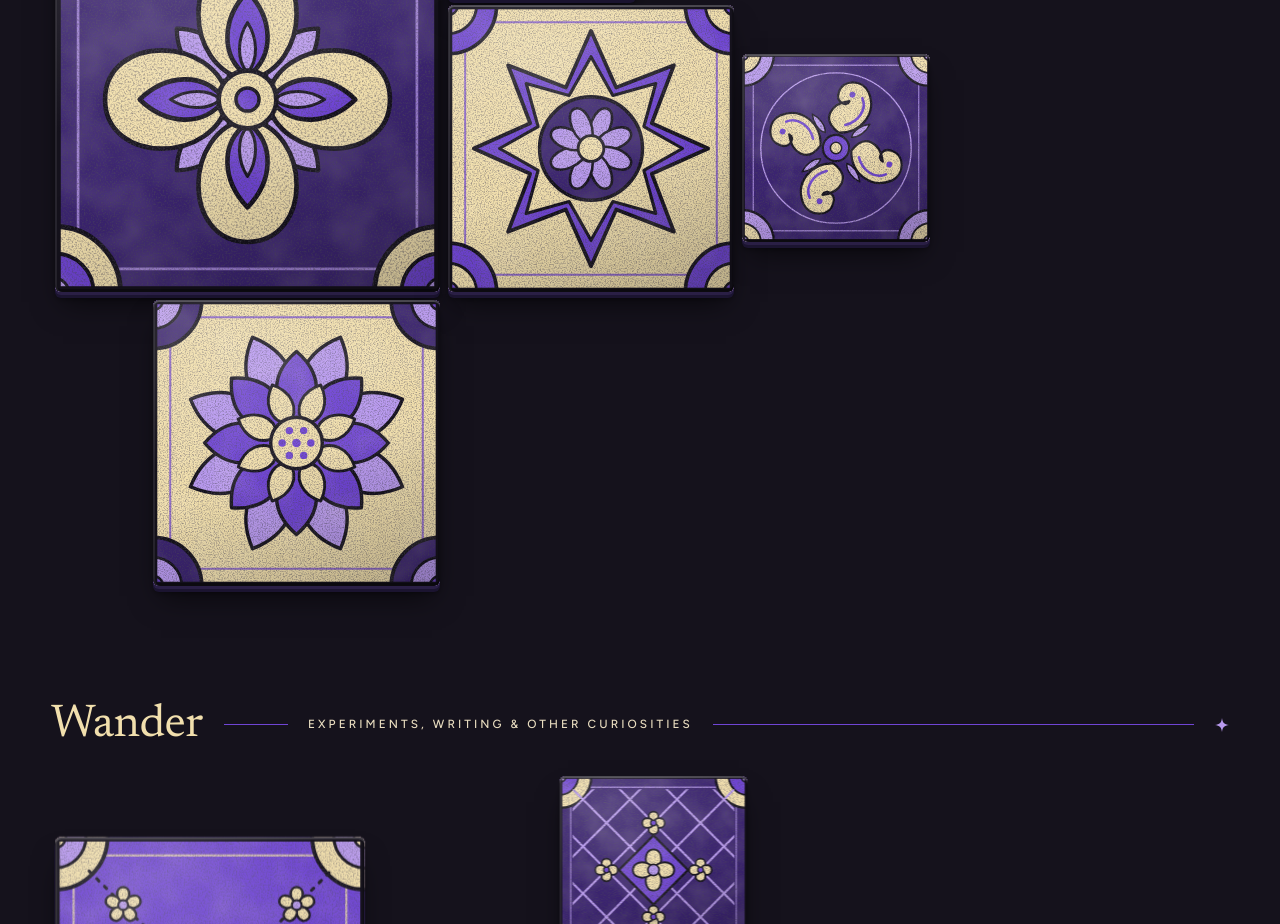
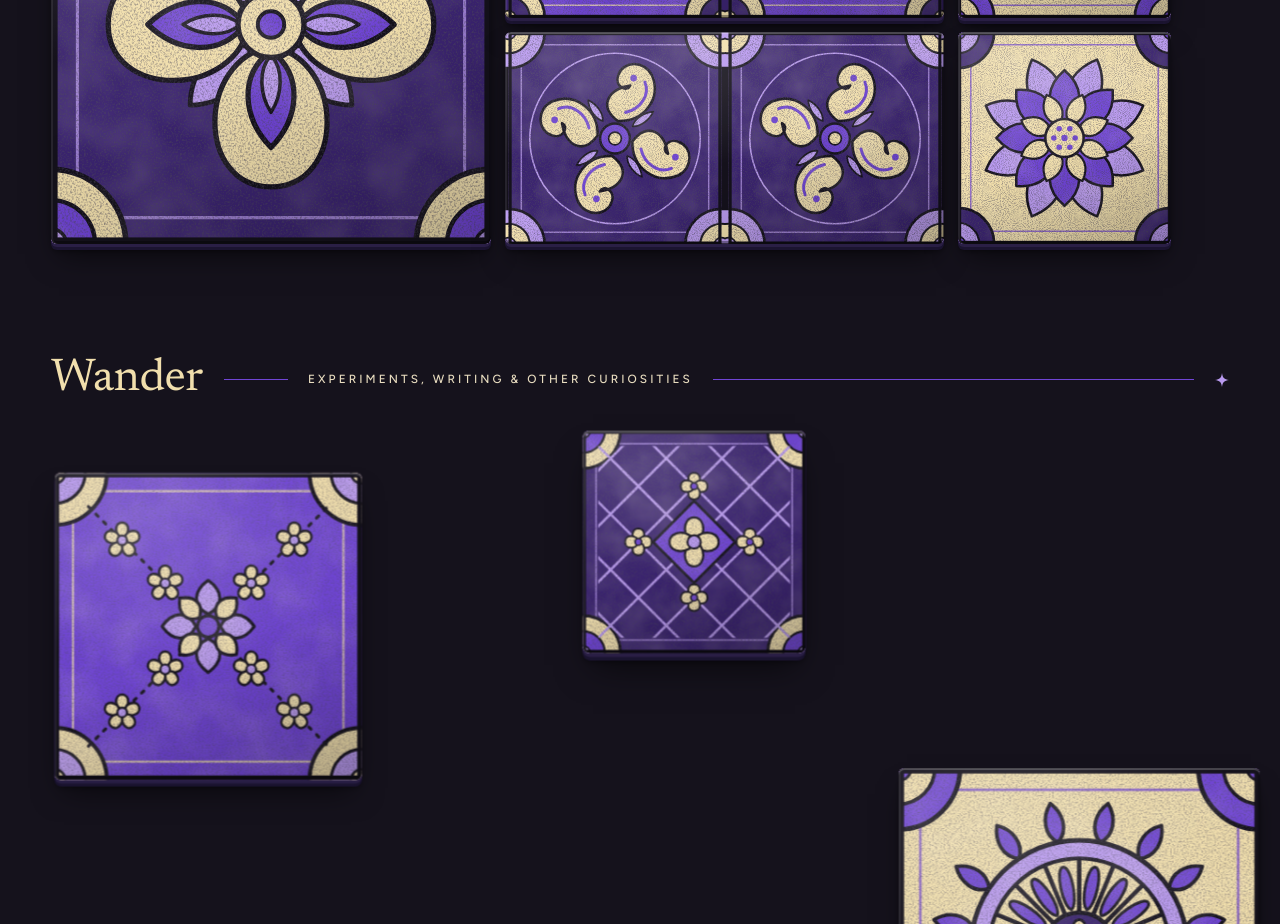
Before and after one commit to posthumanframes-hub/special-journey, a plain HTML site: page index.html in a window 1280 px wide. Shown: the part 628-1552 px from the top of the page. Drawn offline with Linux system fonts and the light colour scheme.

Commit message:
Lay out Work tiles as a bento grid
One large square, two wide tiles and two small squares packed into a
rectangle with even gutters (a sixth tile joins as a tall tile). Wide and
tall tiles repeat their motif like a continuous Athangudi floor. Back-of-
tile text now scales with the tile's shorter side.

Co-Authored-By: Claude Opus 5.5 <noreply@anthropic.com>
Claude-Session: https://claude.ai/code/session_01HMXuHd8uDEADmxtaTzqHFA

```diff
--- a/index.html
+++ b/index.html
@@ -60,7 +60,7 @@
         <ul class="tiles tiles--work" role="list">
           <li class="tile">
             <div class="tile__inner">
-              <div class="tile__face tile__front"><img src="assets/tiles/sampangi.svg" alt="" width="400" height="400"></div>
+              <div class="tile__face tile__front" style="--art: url(assets/tiles/sampangi.svg)"><img src="assets/tiles/sampangi.svg" alt="" width="400" height="400"></div>
               <div class="tile__face tile__back">
                 <h3 class="tile__title">Willed Departures</h3>
                 <p class="tile__desc">A speculative exploration of death, memory and posthumous identity.</p>
@@ -70,7 +70,7 @@
           </li>
           <li class="tile">
             <div class="tile__inner">
-              <div class="tile__face tile__front"><img src="assets/tiles/kolam.svg" alt="" width="400" height="400"></div>
+              <div class="tile__face tile__front" style="--art: url(assets/tiles/kolam.svg)"><img src="assets/tiles/kolam.svg" alt="" width="400" height="400"></div>
               <div class="tile__face tile__back">
                 <h3 class="tile__title">Monsoon Protocols</h3>
                 <p class="tile__desc">Climate alerts designed around how coastal families already read the sky.</p>
@@ -80,7 +80,7 @@
           </li>
           <li class="tile">
             <div class="tile__inner">
-              <div class="tile__face tile__front"><img src="assets/tiles/nakshatra.svg" alt="" width="400" height="400"></div>
+              <div class="tile__face tile__front" style="--art: url(assets/tiles/nakshatra.svg)"><img src="assets/tiles/nakshatra.svg" alt="" width="400" height="400"></div>
               <div class="tile__face tile__back">
                 <h3 class="tile__title">Ledger of Kin</h3>
                 <p class="tile__desc">A service system for money shared across three generations of a household.</p>
@@ -90,7 +90,7 @@
           </li>
           <li class="tile">
             <div class="tile__inner">
-              <div class="tile__face tile__front"><img src="assets/tiles/maanga.svg" alt="" width="400" height="400"></div>
+              <div class="tile__face tile__front" style="--art: url(assets/tiles/maanga.svg)"><img src="assets/tiles/maanga.svg" alt="" width="400" height="400"></div>
               <div class="tile__face tile__back">
                 <h3 class="tile__title">Quiet Machines</h3>
                 <p class="tile__desc">Field research on voice assistants in multilingual Tamil homes.</p>
@@ -100,7 +100,7 @@
           </li>
           <li class="tile">
             <div class="tile__inner">
-              <div class="tile__face tile__front"><img src="assets/tiles/thamarai.svg" alt="" width="400" height="400"></div>
+              <div class="tile__face tile__front" style="--art: url(assets/tiles/thamarai.svg)"><img src="assets/tiles/thamarai.svg" alt="" width="400" height="400"></div>
               <div class="tile__face tile__back">
                 <h3 class="tile__title">Ritual Interfaces</h3>
                 <p class="tile__desc">How ceremony shapes the trust people place in new technology.</p>
--- a/styles.css
+++ b/styles.css
@@ -188,14 +188,43 @@ h1, h2, h3, p, figure, ul { margin: 0; }
   margin-top: calc(var(--y, 0) * 100% / var(--span) + var(--seam) / 2);
 }
 
-/* Work — a tight cluster of mixed sizes; seams touch like a laid floor. */
-.tiles--work { --h: 16; }
-.tiles--work > :nth-child(1) { --x: 0; --y: 2; --s: 8; }
-.tiles--work > :nth-child(2) { --x: 8; --y: 0; --s: 4; }
-.tiles--work > :nth-child(3) { --x: 8; --y: 4; --s: 6; }
-.tiles--work > :nth-child(4) { --x: 14; --y: 5; --s: 4; }
-.tiles--work > :nth-child(5) { --x: 2; --y: 10; --s: 6; }
-.tiles--work > :nth-child(6) { --x: 8; --y: 10; --s: 4; }
+
+/* Work — a bento grid: one large square, wide and small tiles, packed into
+   a neat rectangle with even gutters. Wide and tall tiles repeat their
+   motif, the way Athangudi tiles continue across a floor. */
+.tiles.tiles--work {
+  --cols: 5;
+  --gap: 14px;
+  --cell: calc((min(100cqw, 1120px) - (var(--cols) - 1) * var(--gap)) / var(--cols));
+  display: grid;
+  grid-template-columns: repeat(var(--cols), var(--cell));
+  grid-auto-rows: var(--cell);
+  gap: var(--gap);
+  grid-template-areas:
+    "a a b b c"
+    "a a d d e";
+  aspect-ratio: auto;
+}
+.tiles--work:has(> :nth-child(6)) {
+  --cols: 6;
+  grid-template-areas:
+    "a a b b c f"
+    "a a d d e f";
+}
+.tiles--work > .tile {
+  position: relative;
+  width: auto; margin: 0; aspect-ratio: auto;
+}
+.tiles--work > :nth-child(1) { grid-area: a; }
+.tiles--work > :nth-child(2) { grid-area: b; --bx: 2; }
+.tiles--work > :nth-child(3) { grid-area: c; }
+.tiles--work > :nth-child(4) { grid-area: d; --bx: 2; }
+.tiles--work > :nth-child(5) { grid-area: e; }
+.tiles--work > :nth-child(6) { grid-area: f; --by: 2; }
+.tiles--work .tile__front img { display: none; }
+.tiles--work .tile__front {
+  background: var(--art) repeat 0 0 / calc(100% / var(--bx, 1)) calc(100% / var(--by, 1));
+}
 
 /* Wander — each tile starts as a copy of its Work counterpart (same place,
    same size) and drifts out to its own position and size as the section
@@ -219,19 +248,19 @@ h1, h2, h3, p, figure, ul { margin: 0; }
    Wander's horizontal positions stretch to use the full width. */
 @container mural (width >= 1200px) {
   .tiles { --span: 36; }
-  .tiles--work { --ox: 10; }
   .tiles--wander { --xs: 1.6; }
 }
 
 /* Narrower mural: four base tiles across. */
 @container mural (width < 900px) {
   .tiles { --span: 16; }
-  .tiles--work > :nth-child(1) { --x: 0; --y: 2; --s: 8; }
-  .tiles--work > :nth-child(2) { --x: 8; --y: 0; --s: 4; }
-  .tiles--work > :nth-child(3) { --x: 8; --y: 4; --s: 6; }
-  .tiles--work > :nth-child(4) { --x: 12; --y: 0; --s: 4; }
-  .tiles--work > :nth-child(5) { --x: 2; --y: 10; --s: 6; }
-  .tiles--work > :nth-child(6) { --x: 8; --y: 10; --s: 4; }
+  .tiles.tiles--work { --cols: 4; --gap: 12px;
+    grid-template-areas: "a a b b" "a a c e" "d d d d"; }
+  .tiles--work:has(> :nth-child(6)) { --cols: 4;
+    grid-template-areas: "a a b b" "a a c e" "d d f f"; }
+  .tiles--work > :nth-child(4) { --bx: 4; }
+  .tiles--work:has(> :nth-child(6)) > :nth-child(4) { --bx: 2; }
+  .tiles--work > :nth-child(6) { --bx: 2; --by: 1; }
   .tiles--wander { --h: 34; }
   .tiles--wander:has(> :nth-child(6)) { --h: 40; }
   .tiles--wander > :nth-child(1) { --x: 0; --y: 0; --s: 6; }
@@ -245,14 +274,12 @@ h1, h2, h3, p, figure, ul { margin: 0; }
 /* Phone: base tiles are half the width, the largest span it. */
 @container mural (width < 560px) {
   .tiles { --span: 8; }
-  .tiles--work { --h: 22; }
-  .tiles--work:has(> :nth-child(6)) { --h: 26; }
-  .tiles--work > :nth-child(1) { --x: 0; --y: 0; --s: 8; }
-  .tiles--work > :nth-child(2) { --x: 0; --y: 8; --s: 4; }
-  .tiles--work > :nth-child(3) { --x: 4; --y: 10; --s: 4; }
-  .tiles--work > :nth-child(4) { --x: 0; --y: 12; --s: 4; }
-  .tiles--work > :nth-child(5) { --x: 2; --y: 16; --s: 6; }
-  .tiles--work > :nth-child(6) { --x: 0; --y: 22; --s: 4; }
+  .tiles.tiles--work { --cols: 2; --gap: 10px;
+    grid-template-areas: "a a" "a a" "b b" "c e" "d d"; }
+  .tiles--work:has(> :nth-child(6)) { --cols: 2;
+    grid-template-areas: "a a" "a a" "b b" "c e" "d d" "f f"; }
+  .tiles--work > :nth-child(4),
+  .tiles--work:has(> :nth-child(6)) > :nth-child(4) { --bx: 2; }
   .tiles--wander { --h: 51; }
   .tiles--wander:has(> :nth-child(6)) { --h: 61; }
   .tiles--wander > :nth-child(1) { --x: 0; --y: 0; --s: 6; }
@@ -267,7 +294,7 @@ h1, h2, h3, p, figure, ul { margin: 0; }
   position: relative;
   aspect-ratio: 1;
   perspective: 1100px;
-  container-type: inline-size;
+  container-type: size;
   border-radius: 6px;
   cursor: pointer;
   -webkit-tap-highlight-color: transparent;
@@ -313,38 +340,38 @@ h1, h2, h3, p, figure, ul { margin: 0; }
 .tile__back {
   transform: rotateY(180deg);
   display: flex; flex-direction: column; justify-content: center;
-  padding: 11cqi 11cqi 10cqi;
+  padding: 11cqmin 11cqmin 10cqmin;
   background:
-    radial-gradient(circle at 0 0, var(--lilac) 0 9cqi, transparent calc(9cqi + .5px)),
-    radial-gradient(circle at 100% 0, var(--lilac) 0 9cqi, transparent calc(9cqi + .5px)),
-    radial-gradient(circle at 100% 100%, var(--lilac) 0 9cqi, transparent calc(9cqi + .5px)),
-    radial-gradient(circle at 0 100%, var(--lilac) 0 9cqi, transparent calc(9cqi + .5px)),
+    radial-gradient(circle at 0 0, var(--lilac) 0 9cqmin, transparent calc(9cqmin + .5px)),
+    radial-gradient(circle at 100% 0, var(--lilac) 0 9cqmin, transparent calc(9cqmin + .5px)),
+    radial-gradient(circle at 100% 100%, var(--lilac) 0 9cqmin, transparent calc(9cqmin + .5px)),
+    radial-gradient(circle at 0 100%, var(--lilac) 0 9cqmin, transparent calc(9cqmin + .5px)),
     var(--ivory);
   color: var(--ink);
   --edge: #B8A271;
   --edge-dark: #8C7A50;
   box-shadow:
     inset 0 2px 0 rgb(255 255 255 / .5), inset 0 -3px 0 rgb(0 0 0 / .14),
-    inset 0 0 0 1.5px var(--ink), inset 0 0 0 5cqi var(--ivory), inset 0 0 0 calc(5cqi + 1px) var(--violet),
+    inset 0 0 0 1.5px var(--ink), inset 0 0 0 5cqmin var(--ivory), inset 0 0 0 calc(5cqmin + 1px) var(--violet),
     0 1px 0 var(--edge), 0 2px 0 var(--edge), 0 3px 0 var(--edge),
     0 4px 0 var(--edge-dark), 0 5px 0 var(--edge-dark), 0 6px 0 var(--edge-dark),
     0 8px 6px -2px rgb(0 0 0 / .55),
     0 22px 34px -8px rgb(0 0 0 / .7);
 }
 .tile__title {
-  font: 500 clamp(1rem, 10cqi, 2rem)/1.08 var(--serif);
+  font: 500 clamp(1rem, 10cqmin, 2rem)/1.08 var(--serif);
   color: var(--ink); letter-spacing: -.005em;
 }
 .tile__desc {
   margin-top: .55em;
-  font-size: clamp(.75rem, 6.2cqi, 1.1rem); line-height: 1.4;
+  font-size: clamp(.75rem, 6.2cqmin, 1.1rem); line-height: 1.4;
   max-width: 30ch;
   color: #3A3346;
 }
 .tile__link {
   display: inline-flex; align-items: center; gap: .45em; align-self: flex-start;
   margin-top: auto; padding-top: .5em;
-  font: 600 clamp(.75rem, 6.4cqi, 1.05rem)/1 var(--sans);
+  font: 600 clamp(.75rem, 6.4cqmin, 1.05rem)/1 var(--sans);
   color: var(--violet); text-decoration: none;
 }
 .tile__link svg { width: 1.15em; height: .75em; transition: transform 200ms var(--ease); }
@@ -420,7 +447,7 @@ html:not(.js) .tile:focus-within .tile__inner { transform: rotateY(180deg); }
   .group__head .rule:not(.rule--long) { display: none; }
   .group__label { order: 5; flex-basis: 100%; white-space: normal; letter-spacing: .2em; font-size: .7rem; }
   .group__head .rule--long { display: none; }
-  .tile__back { padding: 9cqi 9cqi 8cqi; }
+  .tile__back { padding: 9cqmin 9cqmin 8cqmin; }
 }
 
 @media (max-width: 380px) {
```
